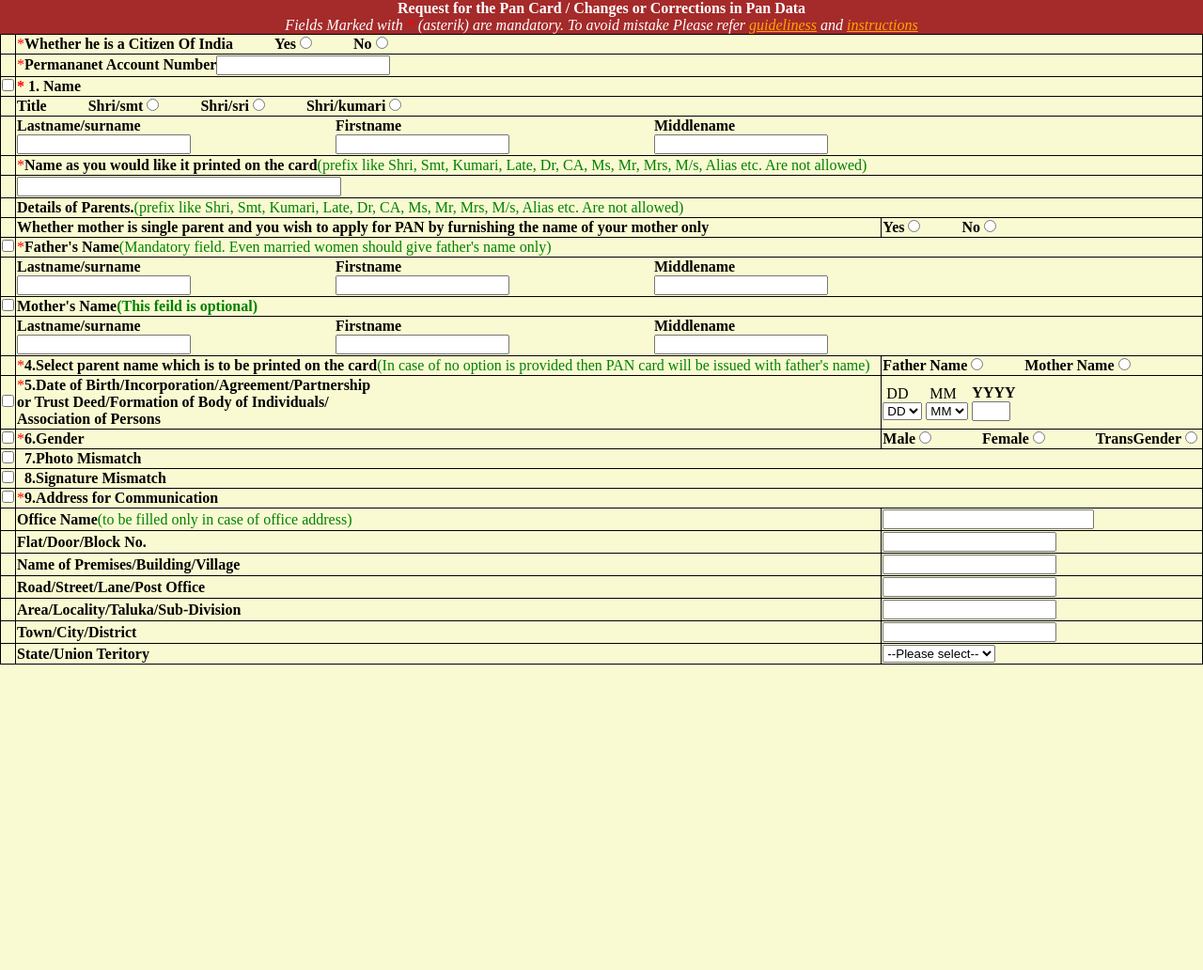
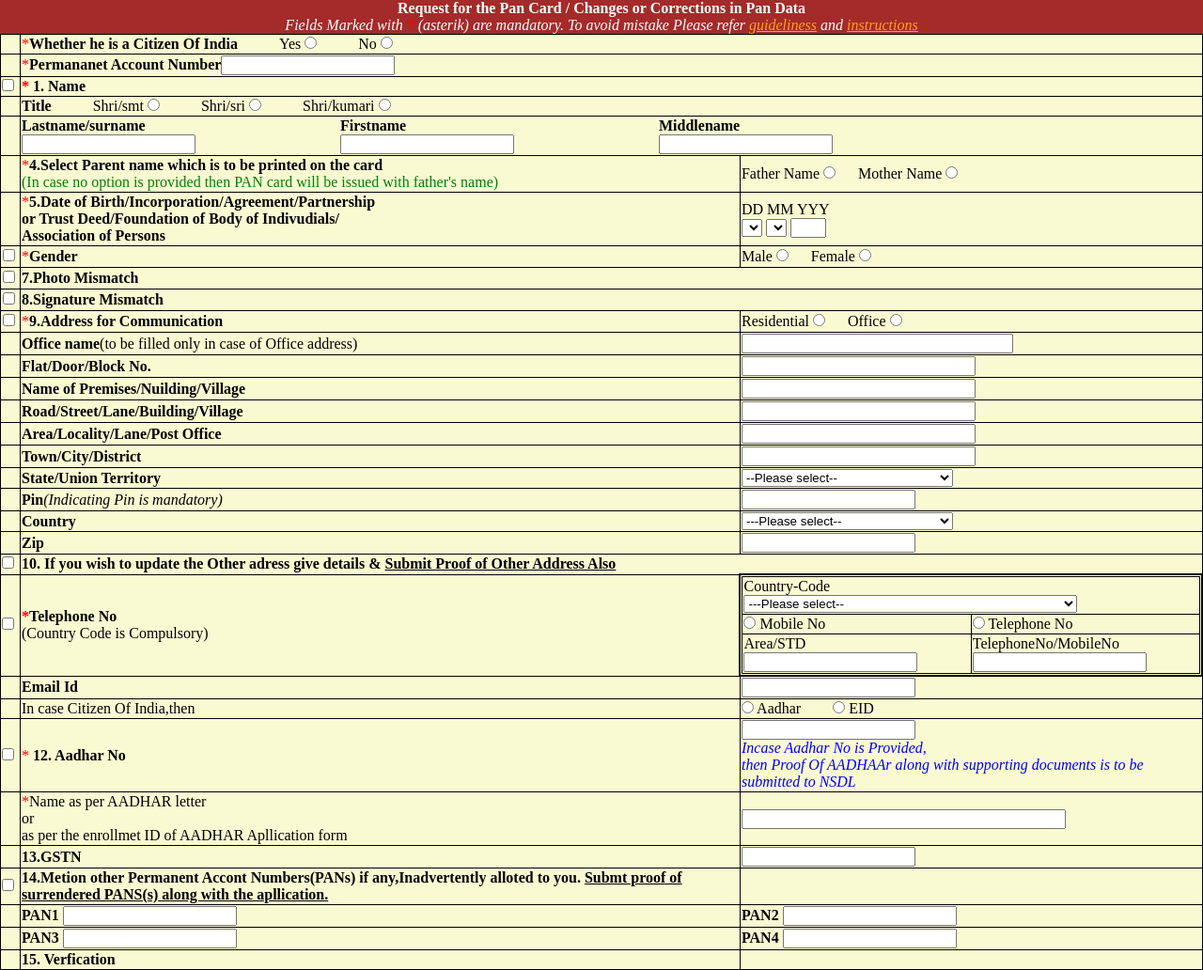
Before and after one commit to HARISH04SS/Pan_card_application, a plain HTML site: page index.html in a window 1280 px wide. Shown: the whole page at 94% size. Before the commit the page ends 800 px from the top, so only its background shows below. Drawn offline with Linux system fonts and the light colour scheme.

Commit message:
Update index.html

```diff
--- a/index.html
+++ b/index.html
@@ -3,7 +3,7 @@
 <head>
   <meta charset="UTF-8">
   <meta name="viewport" content="width=device-width, initial-scale=1.0">
-    <title>Pan Card Application</title>
+  <title>Pan Card Applicaton</title>
   <style>
     .heading {
       background-color: brown;
@@ -30,17 +30,20 @@
       border: 1px solid black;
       border-collapse: collapse;
     }
-        *{
-            margin:0px;
+
+    * {
+      margin: 0px;
     }
   </style>
 </head>
+
 <body>
   <div class="heading">
     <b>Request for the Pan Card / Changes or Corrections in Pan Data</b>
     <i>
       <div>Fields Marked with <span>*</span> (asterik) are mandatory. To avoid mistake Please refer
-                <u>guideliness</u> and <u>instructions</u></div>
+        <u>guideliness</u> and <u>instructions</u>
+      </div>
     </i>
   </div>
   <table style="width:100%">
@@ -48,9 +51,9 @@
       <tr>
         <td></td>
         <td colspan="2"><span>*</span><b>Whether he is a Citizen Of India</b>
-                    <label for="yes" style="padding-left: 40px;"><b>Yes</b></label>
+          <label for="yes" style="padding-left: 40px;">Yes</label>
           <input type="radio" name="" id="yes">
-                    <label for="no" style="padding-left: 40px;"><b>No</b></label>
+          <label for="no" style="padding-left: 40px;">No</label>
           <input type="radio" name="" id="no">
         </td>
       </tr>
@@ -67,18 +70,20 @@
           </b>
         </td>
       </tr>
+
       <tr>
         <td></td>
         <td colspan="2">
           <b>Title</b>
-                    <label for="smt" style="padding-left: 40px;"><b>Shri/smt</b></label>
+          <label for="smt" style="padding-left: 40px;">Shri/smt</label>
           <input type="radio" name="" id="smt">
-                    <label for="sri" style="padding-left: 40px;"><b>Shri/sri</b></label>
+          <label for="sri" style="padding-left: 40px;">Shri/sri</label>
           <input type="radio" name="" id="sri">
-                    <label for="kumari" style="padding-left: 40px;"><b>Shri/kumari</b></label>
+          <label for="kumari" style="padding-left: 40px;">Shri/kumari</label>
           <input type="radio" name="" id="kumari">
         </td>
       </tr>
+
       <tr>
         <td></td>
         <td colspan="2">
@@ -101,237 +106,326 @@
       </tr>
       <tr>
         <td></td>
-                <td colspan="2">
-                    <div><span>*</span><b>Name as you would like it printed on the card</b><FONT COLOR = GREEN>(prefix like Shri, Smt, Kumari, Late, Dr, CA, Ms, Mr, Mrs, M/s, Alias etc. Are not allowed)</FONT></div>
+        <td>
+          <div>
+            <span>*</span><b>4.Select Parent name which is to be printed on the card</b><br />
+            <span style="color: green">(In case no option is provided then PAN card will be issued
+              with father's name)</span>
+          </div>
+        </td>
+        <td>
+          <div style="display: inline-block">
+            <label for="Father Name">Father Name</label>
+            <input type="radio" name="" id="Father Name" />
+          </div>
+          <div style="display: inline-block; padding-left: 20px">
+            <label for="Mother Name">Mother Name</label>
+            <input type="radio" name="" id="Mother Name" />
+          </div>
         </td>
       </tr>
+
       <tr>
         <td></td>
-                <td colspan="2">
-                    <input type="text" name="" size=40 id="">
+        <td>
+          <span>*</span><b>5.Date of Birth/Incorporation/Agreement/Partnership<br />or Trust
+            Deed/Foundation of Body of Indivudials/<br />Association of
+            Persons</b>
+        </td>
+        <td>
+          <div style="display: inline-block">DD MM YYY</div>
+          <div>
+            <form>
+              <select id="date" name=""></select>
+
+              <select id="date" name="MM"></select>
+              <!-- <select id="date" name="YYYY"></select> -->
+              <input style="width: 30px" type="text" name="" id="" />
+            </form>
+          </div>
         </td>
       </tr>
+
       <tr>
-                <td></td>
+        <td style="width: 16px; padding: 2px">
+          <input type="checkbox" name="" id="" />
+        </td>
+
+        <td colspan="1">
+          <div><span>*</span><b>Gender</b></div>
+        </td>
+        <td>
+          <form>
+            <div style="display: inline-block">
+              <label for="Male">Male</label>
+              <input type="radio" name="" id="Male" />
+            </div>
+            <div style="display: inline-block; padding-left: 20px">
+              <label for="Female">Female</label>
+              <input type="radio" name="" id="Female" />
+            </div>
+          </form>
+        </td>
+      </tr>
+
+      <tr>
+        <td style="width: 16px; padding: 2px">
+          <input type="checkbox" name="" id="" />
+        </td>
         <td colspan="2">
-                    <div><b>Details of Parents.</b><FONT COLOR = GREEN>(prefix like Shri, Smt, Kumari, Late, Dr, CA, Ms, Mr, Mrs, M/s, Alias etc. Are not allowed)</FONT></div>
+          <div><b>7.Photo Mismatch</b></div>
+        </td>
+      </tr>
+
+      <tr>
+        <td style="width: 16px; padding: 2px">
+          <input type="checkbox" name="" id="" />
+        </td>
+        <td colspan="2">
+          <div><b>8.Signature Mismatch</b></div>
+        </td>
+      </tr>
+
+      <tr>
+        <td style="width: 16px; padding: 2px">
+          <input type="checkbox" name="" id="" />
+        </td>
+        <td><span>*</span><b>9.Address for Communication</b></td>
+        <td>
+          <form>
+            <div style="display: inline-block">
+              <label for="Residential">Residential</label>
+              <input type="radio" name="" id="Residential" />
+            </div>
+            <div style="display: inline-block; padding-left: 20px">
+              <label for="Office">Office</label>
+              <input type="radio" name="" id="Office" />
+            </div>
+          </form>
         </td>
       </tr>
       <tr>
         <td></td>
         <td>
-                    <div><b>Whether mother is single parent and you wish to apply for PAN by furnishing the name of your mother only</b></div>
+          <b>Office name</b>(to be filled only in case of Office address)
+        </td>
+        <td><input type="text" size="33px" /></td>
+      </tr>
+      <tr>
+        <td></td>
+        <td>
+          <b>Flat/Door/Block No.</b>
+        </td>
+        <td><input type="text" size="28px" /></td>
+      </tr>
+      <tr>
+        <td></td>
+        <td>
+          <b>Name of Premises/Nuilding/Village</b>
+        </td>
+        <td><input type="text" size="28px" /></td>
+      </tr>
+      <tr>
+        <td></td>
+        <td>
+          <b>Road/Street/Lane/Building/Village</b>
+        </td>
+        <td><input type="text" size="28px" /></td>
+      </tr>
+      <tr>
+        <td></td>
+        <td>
+          <b>Area/Locality/Lane/Post Office</b>
+        </td>
+        <td><input type="text" size="28px" /></td>
+      </tr>
+      <tr>
+        <td></td>
+        <td>
+          <b>Town/City/District</b>
+        </td>
+        <td><input type="text" size="28px" /></td>
+      </tr>
+
+      <tr>
+        <td></td>
+        <td>
+          <b>State/Union Territory</b>
         </td>
         <td>
-                    <label for="yes"><b>Yes</b></label>
-                    <input type="radio" name="" id="yes">
-                    <label for="no" style="padding-left: 40px;"><b>No</b></label>
-                    <input type="radio" name="" id="no">
+          <select style="width: 225px" name="" id="">
+            <option value="--Please select--">--Please select--</option>
+            <option value="1">Andaman and Nicobar Islands</option>
+            <option value="1">Andhra Pradhesh</option>
+            <option value="1">Arunachal Pradesh</option>
+            <option value="1">Assam</option>
+            <option value="1">Bihar</option>
+            <option value="1">Chandhigarh</option>
+            <option value="1">Chattisgarh</option>
+            <option value="1">Delhi</option>
+            <option value="1">Goa</option>
+            <option value="1">Gujarat</option>
+          </select>
+        </td>
+      </tr>
+
+      <tr>
+        <td></td>
+        <td><b>Pin</b><i>(Indicating Pin is mandatory)</i></td>
+        <td><input type="text" name="" id=""></td>
+      </tr>
+
+      <tr>
+        <td></td>
+        <td><b>Country</b></td>
+        <td>
+          <select style="width: 225px" name="" id="">
+            <option value="1">---Please select--</option>
+            <option value="1">UAE</option>
+            <option value="1">South-Africa</option>
+            <option value="1">America</option>
+            <option value="1">Brazil</option>
+            <option value="1">Russia</option>
+            <option value="1">Mangolia</option>
+            <option value="1">China</option>
+            <option value="1">Japan</option>
+            <option value="1">Australia</option>
+            <option value="1">vietnam</option>
+          </select>
+        </td>
+      </tr>
+
+
+      <tr>
+        <td></td>
+        <td><b>Zip</b></td>
+        <td><input type="text" name="" id=""></td>
+      </tr>
+
+      <tr>
+        <td style="width:4px;"><input type="checkbox" name="" id=""></td>
+        <td colspan="3">
+          <b>10. If you wish to update the Other adress give details & <u style="color: black;">Submit Proof of Other
+              Address Also</u></b>
+        </td>
+      </tr>
+
+      <tr>
+        <td style="width:4px;"><input type="checkbox" name="" id=""></td>
+        <td>
+
+          <b><span>*</span>Telephone No </b><br>
+          (Country Code is Compulsory)
+
+        </td>
+        <td style="border:2px solid black;border-collapse: collapse;">
+          <table width="100%">
+            <tr>
+              <td colspan="2">
+                <label for="countrycode">Country-Code</label><br>
+                <select style="width: 355px" name="" id="countrycode">
+                  <option value="1">---Please select--</option>
+                  <option value="1">UAE</option>
+                </select>
               </td>
             </tr>
             <tr>
-                <td><input type="checkbox" name="" id=""></td>
-                <td colspan="2">
-                    <div><span>*</span><b>Father's Name</b><FONT COLOR = GREEN>(Mandatory field. Even married women should give father's name only)</FONT></div>
+              <td>
+                <input type="radio" name="" id="Mobileno" />
+                <label for="Mobileno">Mobile No</label>
+
+              </td>
+              <td>
+                <input type="radio" name="" id="Telephoeno" />
+                <label for="Telephoeno">Telephone No</label>
+              </td>
+            </tr>
+
+            <tr>
+              <td><label for="areastd">Area/STD</label><br>
+                <input type="text" name="" id="">
+
+              </td>
+              <td><label for="tele">TelephoneNo/MobileNo</label><br>
+                <input type="text" name="" id="tele">
+              </td>
+            </tr>
+          </table>
+        </td>
+      </tr>
+      <tr>
+        <td>
+
+        </td>
+        <td>
+          <b>Email Id</b>
+        </td>
+
+        <td>
+          <input type="text" name="" id="">
         </td>
       </tr>
       <tr>
         <td></td>
-                <td colspan="2">
-                <div style="display: inline-block;">
-                  <label for="Lastname"><b>Lastname/surname</b></label><br>
-                  <input type="text" name="" id="Lastname">
-                </div>
+        <td>In case Citizen Of India,then</td>
+        <td>
+          <input type="radio" name="" id="Aadhar" />
+          <label for="Aadhar">Aadhar</label>
 
-                 <div style="display:inline-block; padding-left: 150px;">
-                    <label for="Firstname"><b>Firstname</b></label><br>
-                    <input type="text" name="" id="Firstname">
-                  </div>
-
-
-                  <div style="display:inline-block; padding-left: 150px;">
-                    <label for="Middlename"><b>Middlename</b></label><br>
-                    <input type="text" name="" id="Middlename">
-                  </div>
+          <input type="radio" name="" id="eid" style="margin-left:30px" />
+          <label for="eid">EID</label>
         </td>
       </tr>
     <tr>
-                <td><input type="checkbox" name="" id=""></td>
-                <td colspan="2">
-                    <Div><b>Mother's Name<FONT COLOR = GREEN>(This feild is optional)</FONT></b></Div>
-                </td>
-            </tr>
-            <tr>
-                <td></td>
-                <td colspan="2">
-                <div style="display: inline-block;">
-                  <label for="Lastname"><b>Lastname/surname</b></label><br>
-                  <input type="text" name="" id="Lastname">
-                </div>
-                 <div style="display:inline-block; padding-left: 150px;">
-                    <label for="Firstname"><b>Firstname</b></label><br>
-                    <input type="text" name="" id="Firstname">
-                  </div>
-                  <div style="display:inline-block; padding-left: 150px;">
-                    <label for="Middlename"><b>Middlename</b></label><br>
-                    <input type="text" name="" id="Middlename">
-                  </div>
+      <td style="width:3px;"><input type="checkbox" name="" id=""></td>
+      <td><span>*</span><b> 12. Aadhar No</b></td>
+      <td >
+        <input type="text"   name="" id=""><br>
+        <i style="color:blue"> Incase Aadhar No is Provided,<br>then Proof Of AADHAAr along with supporting documents is to be submitted to NSDL</i>
       </td>
     </tr>
     <tr>
         <td></td>
         <td>
-                    <div><span>*</span><b>4.Select parent name which is to be printed on the card</b><FONT COLOR = GREEN>(In case of no option is provided then PAN card will be issued with father's name)</FONT></div>
+            <div><span>*</span>Name as per AADHAR letter<br>or<br>as per the enrollmet ID of AADHAR Apllication form</div>
         </td>
         <td>
-                    <label for="fathername"><b>Father Name</b></label>
-                    <input type="radio" name="" id="fathername">
-                    <label for="mothername" style="padding-left: 40px;"><b>Mother Name</b></label>
-                    <input type="radio" name="" id="mothername">
+            <input type="text" name="" id="" size="40">
+        </td>
+    </tr>
+    <tr>
+        <td></td>
+        <td><b>13.GSTN</b></td>
+        <td>
+            <input type="text" name="" id="">
         </td>
     </tr>
     <tr>
         <td><input type="checkbox" name="" id=""></td>
-                <td><span>*</span><b>5.Date of Birth/Incorporation/Agreement/Partnership<br> or Trust Deed/Formation of Body of Individuals/<br>Association of Persons</b></td>
-                <td>
-                    <div style="display: inline-block;">
-                        <label>&nbsp;DD</label><br>
-                        <select name="" id="">
-                            <option value="">DD</option>
-                            <option value="01">01</option>
-                            <option value="02">02</option>
-                            <option value="03">03</option>
-                            <option value="04">04</option>
-                            <option value="05">05</option>
-                            <option value="06">06</option>
-                            <option value="07">07</option>
-                            <option value="08">08</option>
-                            <option value="09">09</option>
-                            <option value="10">10</option>
-                            <option value="11">11</option>
-                            <option value="12">12</option>
-                            <option value="13">13</option>
-                            <option value="14">14</option>
-                            <option value="15">15</option>
-                            <option value="16">16</option>
-                            <option value="17">17</option>
-                            <option value="18">18</option>
-                            <option value="19">19</option>
-                            <option value="20">20</option>
-                            <option value="21">21</option>
-                            <option value="22">22</option>
-                            <option value="23">23</option>
-                            <option value="24">24</option>
-                            <option value="25">25</option>
-                            <option value="26">26</option>
-                            <option value="27">27</option>
-                            <option value="28">28</option>
-                            <option value="29">29</option>
-                            <option value="30">30</option>
-                            <option value="31">31</option>
-                        </select>
-                      </div>
-
-                       <div style="display:inline-block;">
-                        <label>&nbsp;MM</label><br>
-                        <select name="" id="">
-                            <option value="">MM</option>
-                            <option value="01">01</option>
-                            <option value="02">02</option>
-                            <option value="03">03</option>
-                            <option value="04">04</option>
-                            <option value="05">05</option>
-                            <option value="06">06</option>
-                            <option value="07">07</option>
-                            <option value="08">08</option>
-                            <option value="09">09</option>
-                            <option value="10">10</option>
-                            <option value="11">11</option>
-                            <option value="12">12</option>
-                        </select>
-                        </div>
-
-
-                        <div style="display:inline-block;">
-                          <label for="YYYY"><b>YYYY</b></label><br>
-                          <input type="text" name="" size="02" id="YYYY">
-                        </div>
+        <td><b>14.Metion other Permanent Accont Numbers(PANs) if any,Inadvertently alloted to you. <u style="color: black;">Submt proof of surrendered PANS(s) along with the apllication.</u></b></td>
+    </tr>
+    <tr>
+        <td></td>
+        <td><b>PAN1</b>
+            <input type="text" name="" id="">
+        </td>
+        <td><b>PAN2</b>
+            <input type="text" name="" id="">
         </td>
     </tr>
     <tr>
-                <td><input type="checkbox" name="" id=""></td>
-                <td><span>*</span><b>6.Gender</b></td>
-                <td>
-                        <label for="male"><b>Male</b></label>
-                        <input type="radio" name="" id="male">
-                        <div style="display:inline-block; padding-left: 50px;">
-                          <label for="female"><b>Female</b></label>
-                          <input type="radio" name="" id="female">
-                        </div>
-                        <div style="display:inline-block; padding-left: 50px;">
-                          <label for="transgen"><b>TransGender</b></label>
-                          <input type="radio" name="" id="transgen">
-                          </div>
+        <td></td>
+        <td><b>PAN3</b>
+            <input type="text" name="" id="">
         </td>
-            </tr>
-            <tr>
-                <td><input type="checkbox" name="" id=""></td>
-                <td colspan="2"><b>&nbsp 7.Photo Mismatch</b></td>
-            </tr>
-            <tr>
-                <td><input type="checkbox" name="" id=""></td>
-                <td colspan="2"><div><b>&nbsp 8.Signature Mismatch</b></div</td>
-            </tr>
-            <tr>
-                <td><input type="checkbox" name="" id=""></td>
-                <td colspan="2"><div><span>*</span><b>9.Address for Communication</b></div></td>
+        <td><b>PAN4</b>
+            <input type="text" name="" id="">
+        </td>
     </tr>
     <tr>
         <td></td>
         <td>
-                    <div><b>Office Name</b><FONT COLOR = GREEN>(to be filled only in case of office address)</FONT></div>
-                </td>
-                <td>
-                    <input type="text" name="" size="25" id="">
-                </td>
-            </tr>
-            <tr>
-                <td></td>
-                <td><b>Flat/Door/Block No.</b></td>
-                <td><input type="text" name="" id=""></td>
-            </tr>
-            <tr>
-                <td></td>
-                <td><b>Name of Premises/Building/Village</b></td>
-                <td><input type="text" name="" id=""></td>
-            </tr>
-            <tr>
-                <td></td>
-                <td><b>Road/Street/Lane/Post Office</b></td>
-                <td><input type="text" name="" id=""></td>
-            </tr>
-            <tr>
-                <td></td>
-                <td><b>Area/Locality/Taluka/Sub-Division</b></td>
-                <td><input type="text" name="" id=""></td>
-            </tr>
-            <tr>
-                <td></td>
-                <td><b>Town/City/District</b></td>
-                <td><input type="text" name="" id=""></td>
-            </tr>
-            <tr>
-                <td></td>
-                <td><div><b>State/Union Teritory</b></div></td>
-                <td>
-                    <select name="" id="">
-                        <option value="">--Please select--</option>
-                        <option value="Andhra Pradesh">Andhra Pradesh</option>
-                        <option value=" Assam"> Assam</option>
-                        <option value="Bihar">Bihar</option>
-                        <option value="Tamil Nadu">Tamil Nadu</option>
-                        <option value="Telangana">Telangana</option>
-                    </select>
+            <b>15. Verfication</b>
         </td>
     </tr>
     </tbody>
```
Lines whose indentation alone changed are shown as unchanged.
